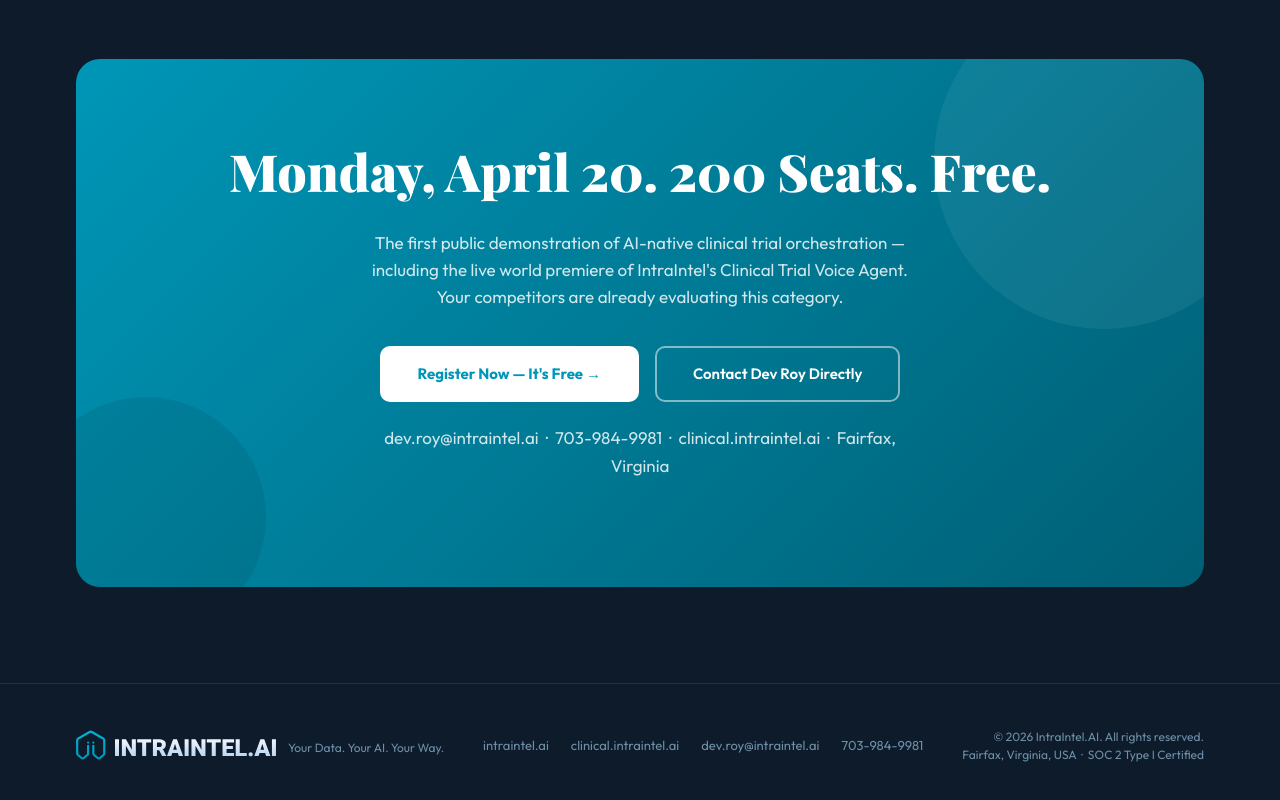
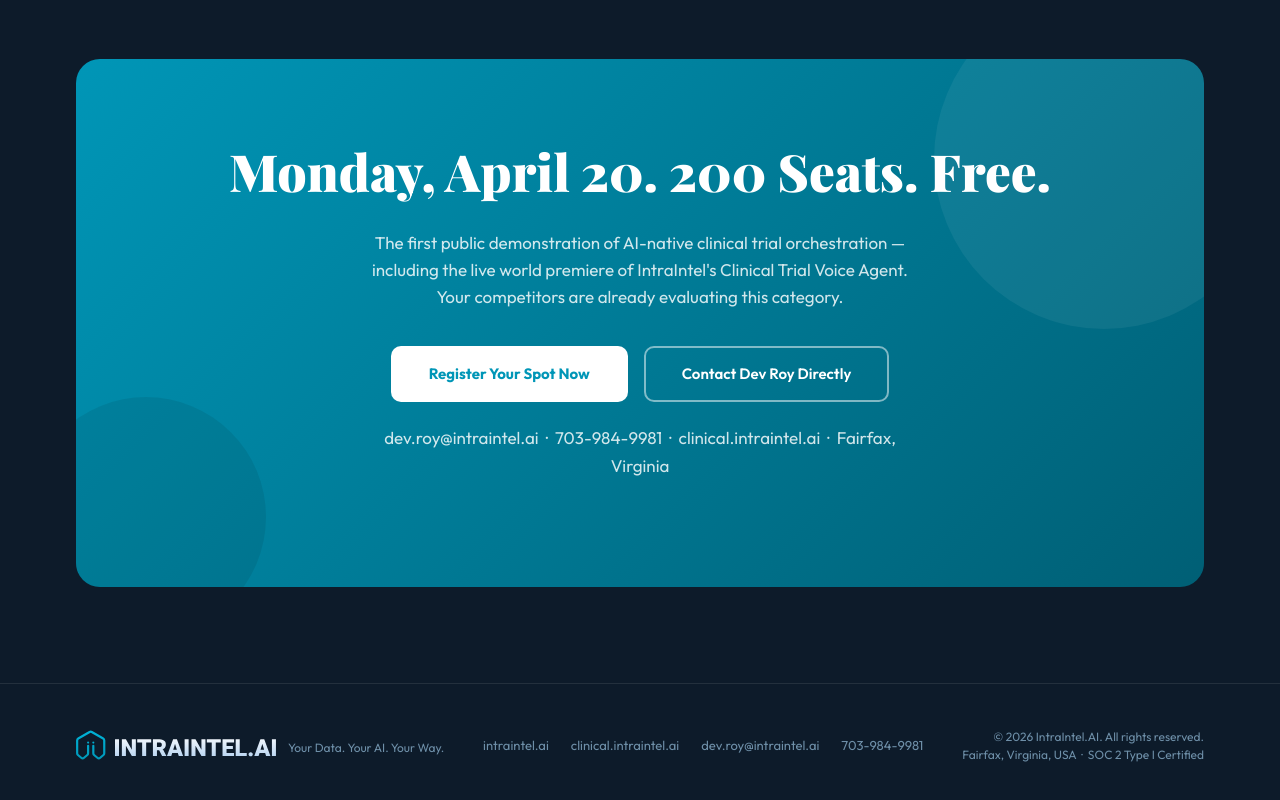
Before and after one commit to gangaprasad-ai/webinar_intraintel, a React (Vite) app: page / in a window 1280 px wide. Shown: the part 3490-4290 px from the top of the page. Built offline with nearby package versions, Linux system fonts and the light colour scheme; a web font is replaced by a local one.

Commit message:
feat: initialize webinar registration landing page with form submission and GA4 tracking

```diff
--- a/src/App.jsx
+++ b/src/App.jsx
@@ -323,7 +323,7 @@
               <h2>Monday, April 20. 200 Seats. Free.</h2>
               <p>The first public demonstration of AI-native clinical trial orchestration — including the live world premiere of IntraIntel's Clinical Trial Voice Agent. Your competitors are already evaluating this category.</p>
               <div className="br">
-                <a href="#register" className="bw">Register Now — It's Free →</a>
+                <a href="#register" className="bw">Register Your Spot Now</a>
                 <a href="mailto:dev.roy@intraintel.ai" className="bo">Contact Dev Roy Directly</a>
               </div>
               <p className="ccon">dev.roy@intraintel.ai &nbsp;·&nbsp; 703-984-9981 &nbsp;·&nbsp; clinical.intraintel.ai &nbsp;·&nbsp; Fairfax, Virginia</p>
```
